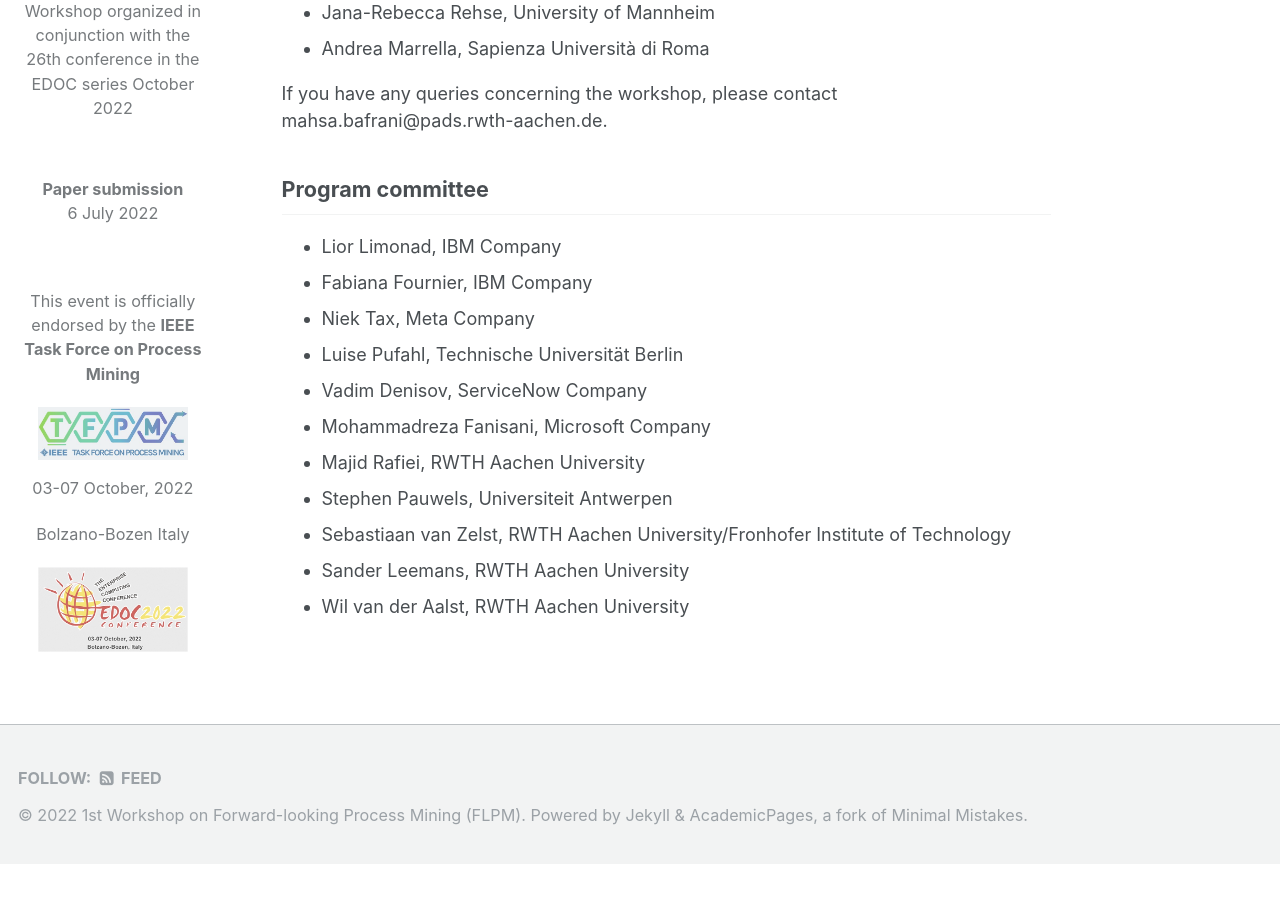
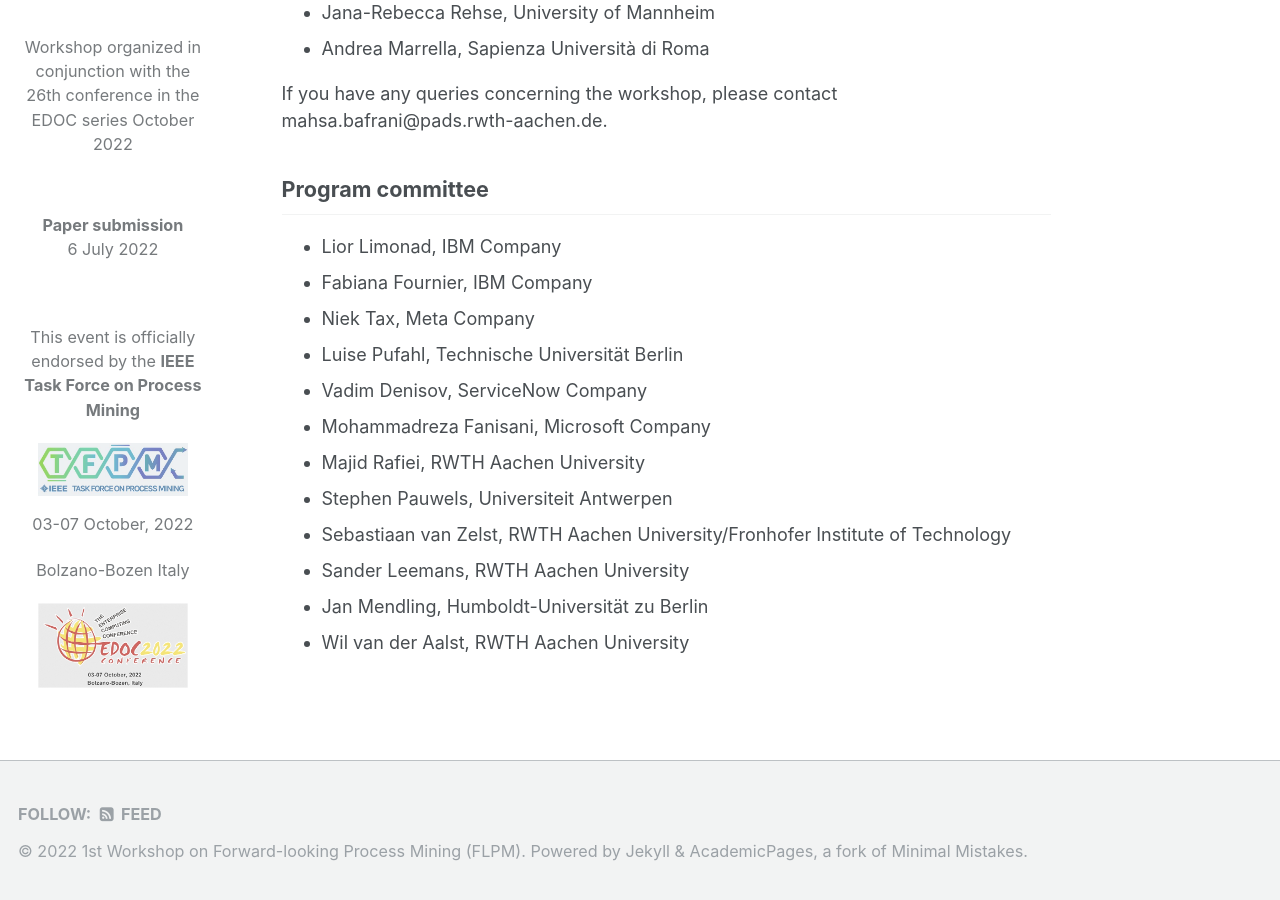
Before and after one commit to flpm-workshop/flpm-workshop.github.io, a Jekyll site: the page built from _pages/about.md, in a window 1280 px wide and 900 px high, scrolled down 1648 px. Built offline with Jekyll 4.4.1, drawn with Linux system fonts in a browser that asks for light colours; before the commit the page ends 2512 px from its top, so only the background shows below that.

Commit message:
Update about.md

```diff
--- a/_pages/about.md
+++ b/_pages/about.md
@@ -54,4 +54,5 @@ If you have any queries concerning the workshop, please contact mahsa.bafrani@pa
 *	Stephen Pauwels, Universiteit Antwerpen
 *	Sebastiaan van Zelst, RWTH Aachen University/Fronhofer Institute of Technology
 *	Sander Leemans, RWTH Aachen University
+*	Jan Mendling, Humboldt-Universität zu Berlin
 *	Wil van der Aalst, RWTH Aachen University
```
